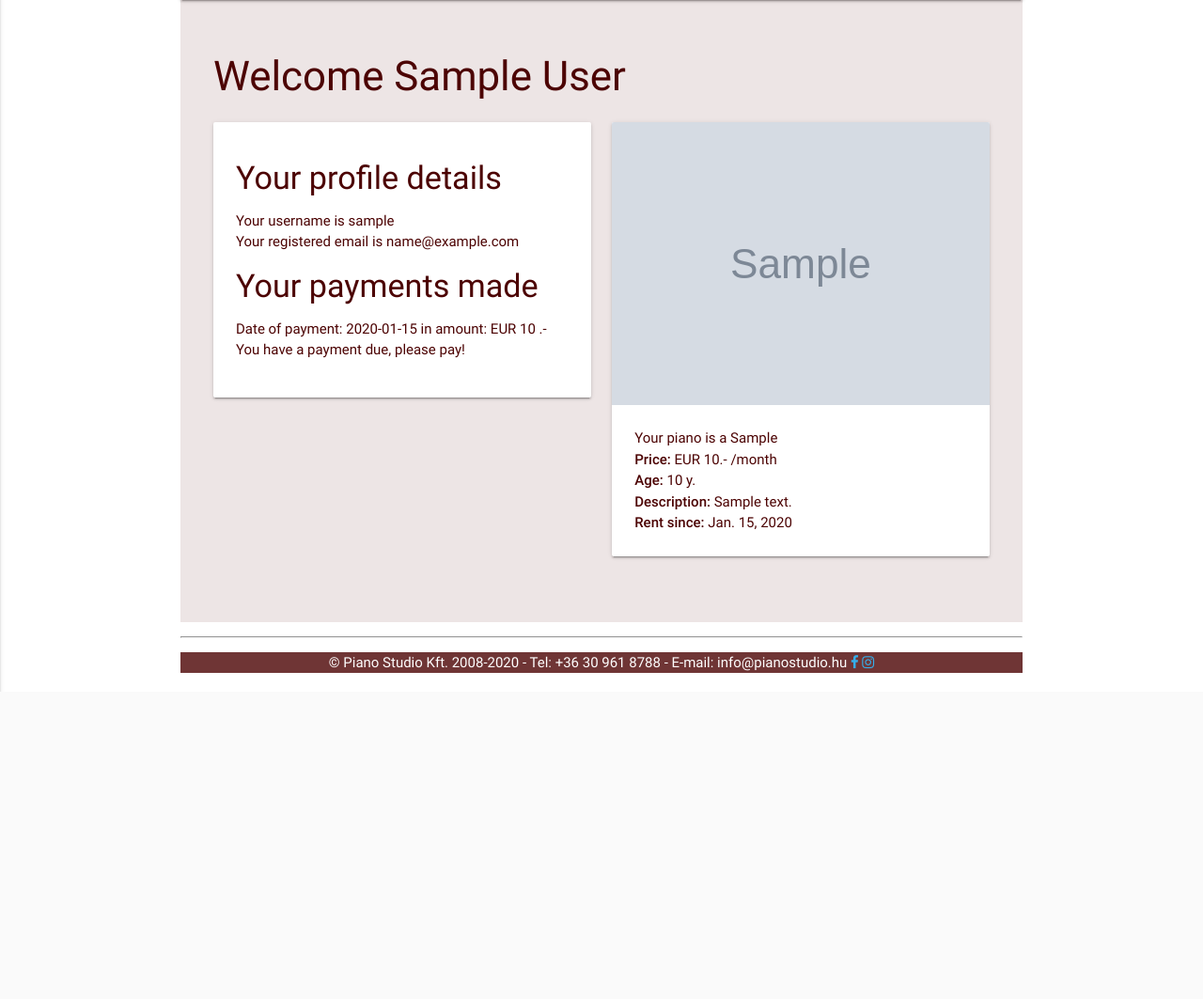
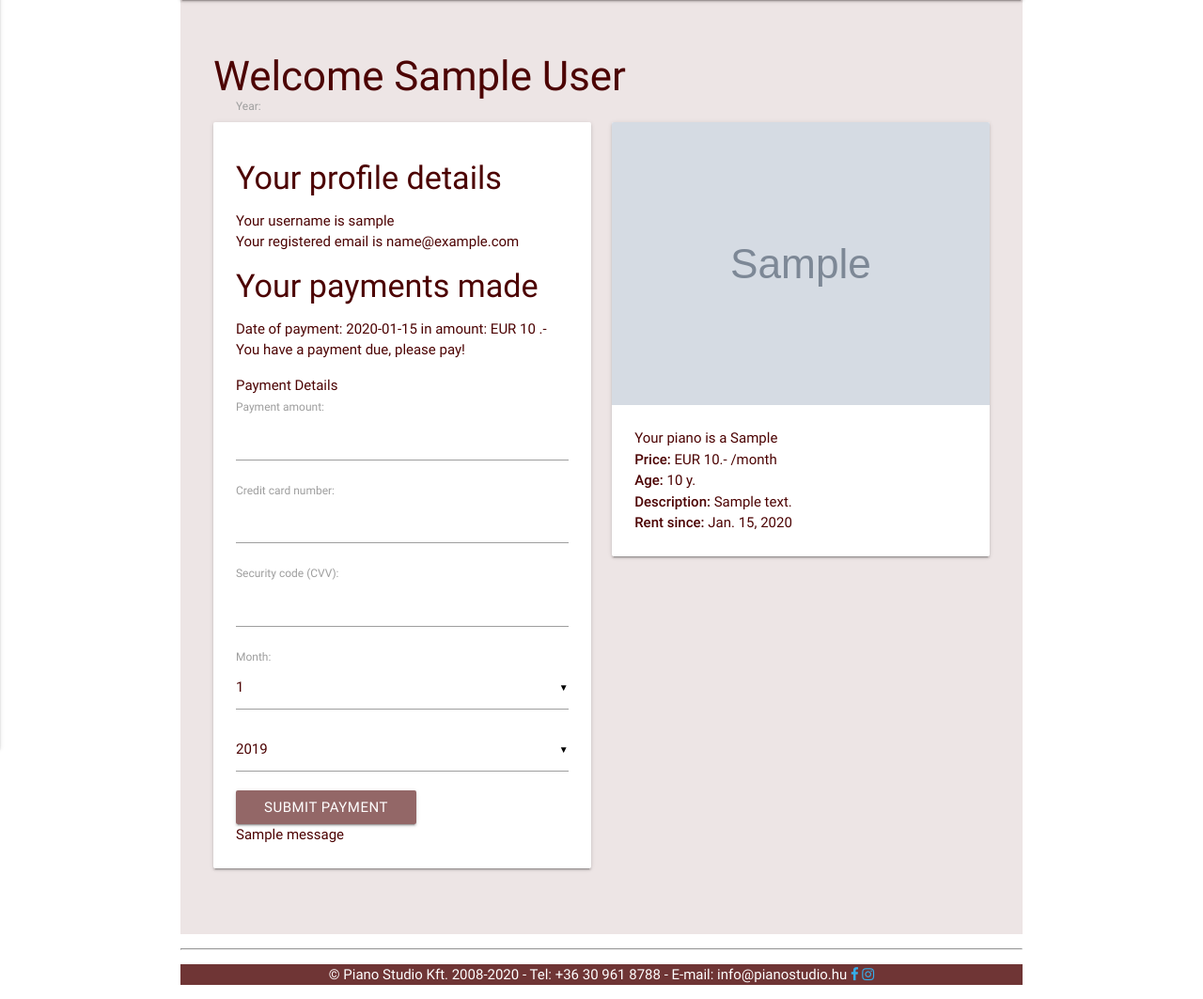
Before and after one commit to badiattila/FullStackPianoStudio, a Django app: page /pianorental/profile/ in a window 1280 px wide. Shown: the part 64-1127 px from the top of the page at 94% size. Before the commit the page ends 800 px from the top, so only its background shows below. Run offline with Django 3.2, Linux system fonts and the light colour scheme; a user stored in the database is signed in; tables that the repository leaves empty hold one stand-in row (values such as "Sample post"); grey boxes marked "Sample" are stand-in pictures; one stand-in notice (Sample message) is shown; some libraries are stand-ins or nearby versions.

Commit message:
Fixed stripe payment issue coming from Jquery being at the bottom of base.html

```diff
--- a/accounts/templates/registration/password_reset_form.html
+++ b/accounts/templates/registration/password_reset_form.html
@@ -1,5 +1,5 @@
 {% extends "base.html" %} {% load bootstrap_tags %} {% block content %}
-<div class="op" id="login">
+<div class="op" id="password_reset">
     <h3>Forgot your password?</h3>
     <p>Enter your email address below, and we'll email instructions for setting a new one.</p>
 
--- a/main_content/templates/base.html
+++ b/main_content/templates/base.html
@@ -17,14 +17,19 @@
     <link rel="stylesheet" href="https://cdnjs.cloudflare.com/ajax/libs/materialize/0.100.2/css/materialize.min.css">
     <!-- Specific Css for this website -->
     <link rel="stylesheet" href="{% static 'css/style.css' %}" type="text/css" />
+    <!-- Jquery -->
+    <script src="https://code.jquery.com/jquery-3.4.1.min.js" integrity="sha256-CSXorXvZcTkaix6Yvo6HppcZGetbYMGWSFlBw8HfCJo=" crossorigin="anonymous"></script>
+    <!-- Compiled and minified JavaScript -->
+    <script src="https://cdnjs.cloudflare.com/ajax/libs/materialize/0.100.2/js/materialize.min.js"></script>
 
+    {% block head %} {% endblock %}
     <title>Piano Studio Kft. - Services - </title>
     <link href="{% static 'pictures/favicon.ico' %}" rel="shortcut icon" type="image/x-icon" />
     <meta name="description" content="Piano rental, tuning and repair - Piano Studio Kft." />
     <meta name="keywords" content="Piano rental,piano tuning,piano repair,piano studio" />
     <meta name="copyright" content="Piano Studio Kft." />
     <meta name="author" content="Attila Badi/Piano Studio Kft." />
-    <meta name="email" content="info@pianostudio.hu" /> {% block head %} {% endblock %}
+    <meta name="email" content="info@pianostudio.hu" />
 
 
 </head>
@@ -80,10 +85,6 @@
         </footer>
     </div>
 
-    <script src="https://code.jquery.com/jquery-3.4.1.min.js" integrity="sha256-CSXorXvZcTkaix6Yvo6HppcZGetbYMGWSFlBw8HfCJo=" crossorigin="anonymous"></script>
-    <!-- Compiled and minified JavaScript -->
-    <script src="https://cdnjs.cloudflare.com/ajax/libs/materialize/0.100.2/js/materialize.min.js"></script>
-    <!--<script src="https://cdnjs.cloudflare.com/ajax/libs/materialize/1.0.0/js/materialize.min.js"></script>-->
 
     <script>
         $(document).ready(function() {
--- /dev/null
+++ b/pianorental/forms.py
@@ -0,0 +1,20 @@
+from django import forms
+from .models import Payment
+
+class MakePaymentForm(forms.Form):
+
+    MONTH_CHOICES = [(i, i) for i in range(1, 12)]
+    YEAR_CHOICES = [(i, i) for i in range(2019, 2036)]
+
+    payment_amount = forms.DecimalField(max_digits=5, decimal_places=0, required=True)
+    credit_card_number = forms.CharField(label='Credit card number', required=True)
+    cvv = forms.CharField(label='Security code (CVV)', required=True)
+    expiry_month = forms.ChoiceField(label='Month', choices=MONTH_CHOICES, required=True)
+    expiry_year = forms.ChoiceField(label='Year', choices=YEAR_CHOICES, required=True)
+    stripe_id = forms.CharField(widget=forms.HiddenInput)
+
+class PaymentForm(forms.ModelForm):
+
+    class Meta:
+        model = Payment
+        fields = ('payment_amount', 'payment_date', 'payment_by')
--- a/pianorental/templates/profile.html
+++ b/pianorental/templates/profile.html
@@ -1,4 +1,12 @@
-{% extends "base.html" %} {% load bootstrap_tags %} {% block content %} {% load static %}
+{% extends "base.html" %} {% load bootstrap_tags %} {% load static %} {% block head %}
+<script type="text/javascript" src="https://js.stripe.com/v2/"></script>
+<script type="text/javascript">
+    //<![CDATA[
+    Stripe.publishableKey = '{{ publishable }}';
+    //]]>
+</script>
+<script type="text/javascript" src="{% static 'js/stripe.js' %}"></script>
+{% endblock %} {% block content %}
 <div class="op" id="profile">
     <h3>Welcome {{ user.first_name }} {{ user.last_name }}</h3>
     <div class="row">
@@ -19,10 +27,30 @@
                         <li>You haven't made a payment yet!</li>
                         {% endif %} {% if payment_due %}
                         <li>You have a payment due, please pay!</li>
-                        {% else %}
-                        <li>All your bills are settled!</li>
-                        {% endif %}
                     </ul>
+                    <form role="form" method="post" id="payment-form" action="{% url 'checkout' %}">
+                        <legend>Payment Details</legend>
+
+                        <div id="credit-card-errors" style="display: none;">
+                            <div id="alert-message block-message error" id="stripe-error-message"></div>
+                        </div>
+
+                        <div class="form-group col-md-6">
+                            {{ make_payment_form | as_bootstrap }}
+                        </div>
+
+                        {% csrf_token %}
+                        <div class="form-group col-md-12">
+                            <input class=" btn btn-primary" id="submit_payment_btn" name="commit" type="submit" value="Submit Payment">
+                        </div>
+                    </form>
+
+                    {% else %}
+                    <li>All your bills are settled!</li>
+                    </ul>
+                    {% endif %} {% for message in messages %}
+                    <p>{{ message }}</p>
+                    {% endfor %}
                 </div>
             </div>
         </div>
@@ -52,6 +80,7 @@
             </div>
         </div>
         {% endfor %}
+
     </div>
 </div>
 
--- a/pianorental/urls.py
+++ b/pianorental/urls.py
@@ -1,6 +1,7 @@
 from django.conf.urls import url, include
-from  .views import profile
+from  .views import profile, checkout
 
 urlpatterns = [
     url(r'profile/', profile, name='profile'),
+    url(r'checkout/', checkout, name='checkout'),
 ]
--- a/pianorental/views.py
+++ b/pianorental/views.py
@@ -1,9 +1,15 @@
-from django.shortcuts import render
+from django.shortcuts import render, get_object_or_404, reverse, redirect
 from django.contrib.auth.decorators import login_required, user_passes_test
+from django.contrib.auth.models import User
+from django.contrib import messages
+from django.conf import settings
+from django.utils import timezone
+from datetime import date
 from .models import PianosForRent, Payment
-from django.contrib.auth.models import User
-from datetime import date
+from .forms import MakePaymentForm, PaymentForm
+import stripe, os
 
+stripe.api_key = settings.STRIPE_SECRET
 # Create your views here.
 
 @login_required
@@ -13,10 +19,47 @@ def profile(request):
     number_of_payments_made = payments.count() if payments.count() else 0
     pianos = PianosForRent.objects.all().filter(at_user=user)
     total_days_count = 0
+    make_payment_form = MakePaymentForm()
+    payment_form = PaymentForm()
+
     for piano in pianos:
         # payments_count += (date.today().year - piano.rented_since.year) * 12 + date.today().month - piano.rented_since.month
         diff = (date.today() - piano.rented_since)
         total_days_count =+ diff.days
     payments_due_count = total_days_count / 30
     payment_due = True if number_of_payments_made < payments_due_count else False
-    return render(request, "profile.html", {"pianos": pianos,"payments": payments, "payment_due": payment_due})
+    return render(request, "profile.html", {"pianos": pianos,"payments": payments, "payment_due": payment_due, 'make_payment_form': make_payment_form, "publishable": os.getenv('STRIPE_PUBLISHABLE')})
+
+
+@login_required()
+def checkout(request):
+    if request.method=="POST":
+        make_payment_form = MakePaymentForm(request.POST)
+        payment_data = Payment()
+        if make_payment_form.is_valid():
+            total = int(request.POST.get('payment_amount'))
+            try:
+                customer = stripe.Charge.create(
+                    amount = int(total * 100),
+                    currency = "EUR",
+                    description = request.user.email,
+                    card = make_payment_form.cleaned_data['stripe_id'],
+                )
+            except stripe.error.CardError:
+                messages.error(request, "Your card was declined!")
+            if customer.paid:
+                messages.error(request, "You have successfully paid")
+                payment_data.payment_amount = request.POST.get('payment_amount')
+                payment_data.payment_date = date.today()
+                payment_data.payment_by = request.user
+                payment_data.save()
+                return redirect(reverse('profile'))
+            else:
+                messages.error(request, "Unable to take payment")
+        else:
+            print(make_payment_form.errors)
+            messages.error(request, "We were unable to take a payment with that card!")
+    else:
+        make_payment_form = MakePaymentForm()
+
+    return redirect(reverse('profile'))
--- /dev/null
+++ b/static/js/stripe.js
@@ -0,0 +1,32 @@
+$(function() {
+    $("#payment-form").submit(function() {
+        var form = this;
+        var card = {
+            number: $("#id_credit_card_number").val(),
+            expMonth: $("#id_expiry_month").val(),
+            expYear: $("#id_expiry_year").val(),
+            cvc: $("#id_cvv").val()
+        };
+
+    Stripe.createToken(card, function(status, response) {
+        if (status === 200) {
+            $("#credit-card-errors").hide();
+            $("#id_stripe_id").val(response.id);
+
+            // Prevent the credit card details from being submitted
+            // to our server
+            $("#id_credit_card_number").removeAttr('name');
+            $("#id_cvv").removeAttr('name');
+            $("#id_expiry_month").removeAttr('name');
+            $("#id_expiry_year").removeAttr('name');
+
+            form.submit();
+        } else {
+            $("#stripe-error-message").text(response.error.message);
+            $("#credit-card-errors").show();
+            $("#validate_card_btn").attr("disabled", false);
+        }
+    });
+    return false;
+    });
+});
```
Also changed, not shown: main_content/forms.py (line endings or trailing spaces).
